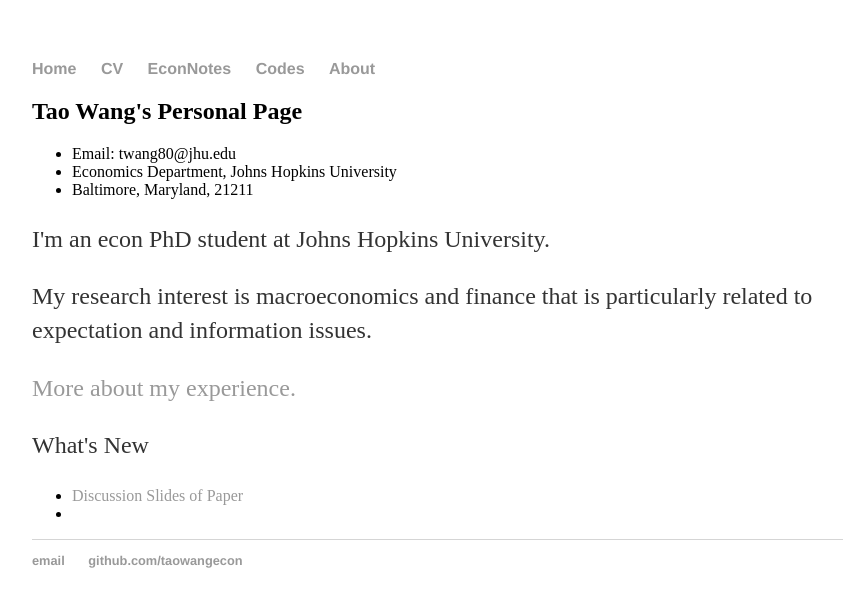
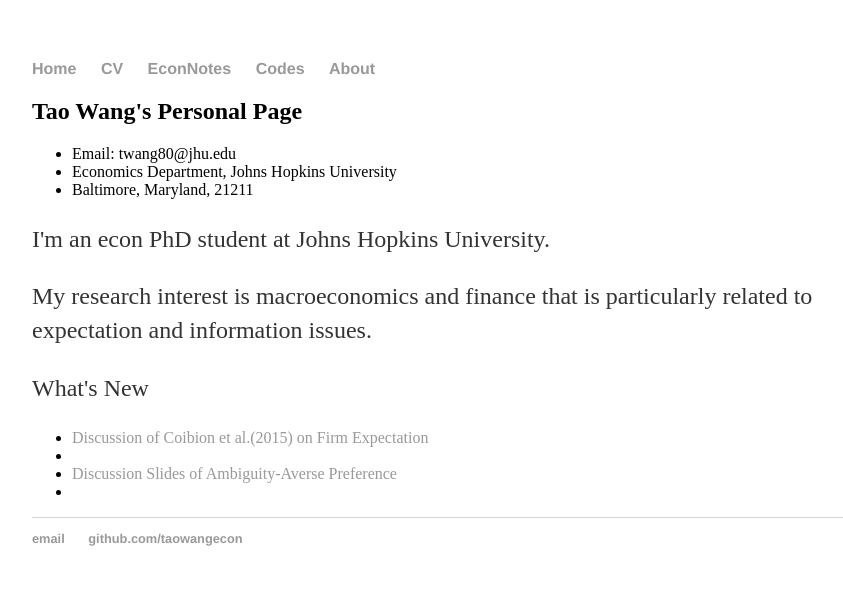
Before and after one commit to iworld1991/TaoWangEcon.github.io, a Jekyll site: the page built from index.html, in a window 1280 px wide. Shown: the top 607 px of the page, without its empty margins (160-1003 px from the left). Built offline with Jekyll 4.4.1, drawn with Linux system fonts in a browser that asks for light colours.

Commit message:
Update index.html

```diff
--- a/index.html
+++ b/index.html
@@ -10,11 +10,11 @@ title: Tao Wang's Personal Page
          <li>Baltimore, Maryland, 21211</li>
 	 </ul>
 	<p>I'm an econ PhD student at Johns Hopkins University.<p>
-	<p>My research interest is macroeconomics and finance that is particularly related to expectation and information issues. <p>
-		<a href="/cv">More about my experience.</a></p>
+	<p>My research interest is macroeconomics and finance that is particularly related to expectation and information issues. </p>
 
 	<p> What's New </p>
 	<ul>
-	<li> <a href="/presentation/Expectation.pdf">Discussion Slides of Paper</a><li>
-	 </ul>
+	<li> <a href="/presentation/Expectation.pdf">Discussion of Coibion et al.(2015) on Firm Expectation</a><li>
+        <li> <a href="/presentation/AmbiguitySlides.pdf">Discussion Slides of Ambiguity-Averse Preference</a><li>
+	</ul>
 </div><!-- /.blurb -->
```
